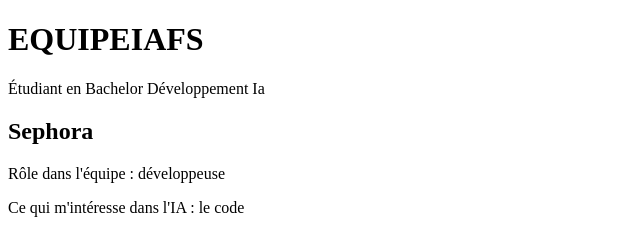
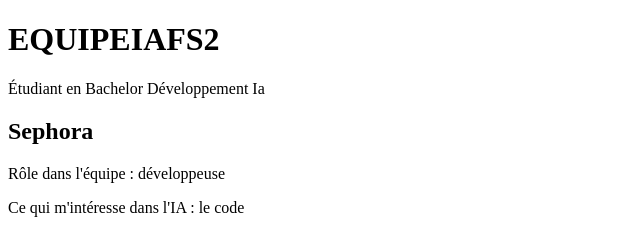
Before and after one commit to IAGRPTP1/site-equipe, a plain HTML site: page index.html in a window 1280 px wide. Shown: the top 230 px of the page, 0-640 px from the left. Drawn offline with Linux system fonts and the light colour scheme.

Commit message:
Change header title from 'EQUIPEIAFS' to 'EQUIPEIAFS2'

```diff
--- a/index.html
+++ b/index.html
@@ -8,7 +8,7 @@
 <body>
   <header>
 
-    <h1>EQUIPEIAFS</h1>
+    <h1>EQUIPEIAFS2</h1>
     <p>Étudiant en Bachelor Développement Ia</p>
   </header>
 
```
